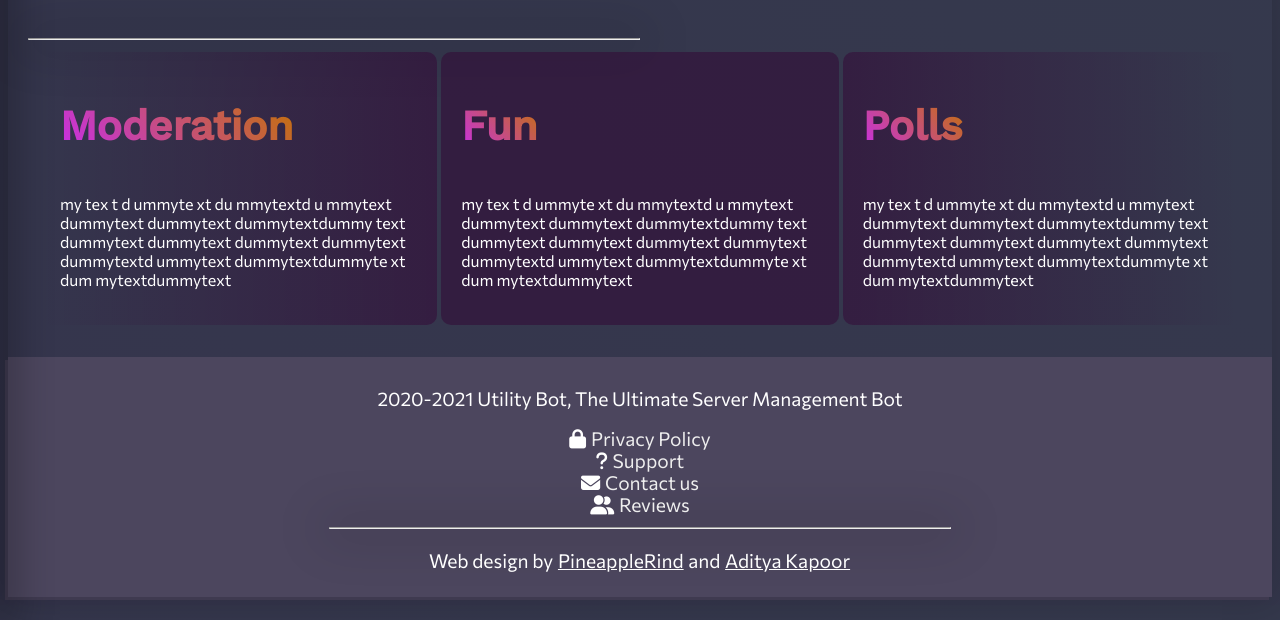
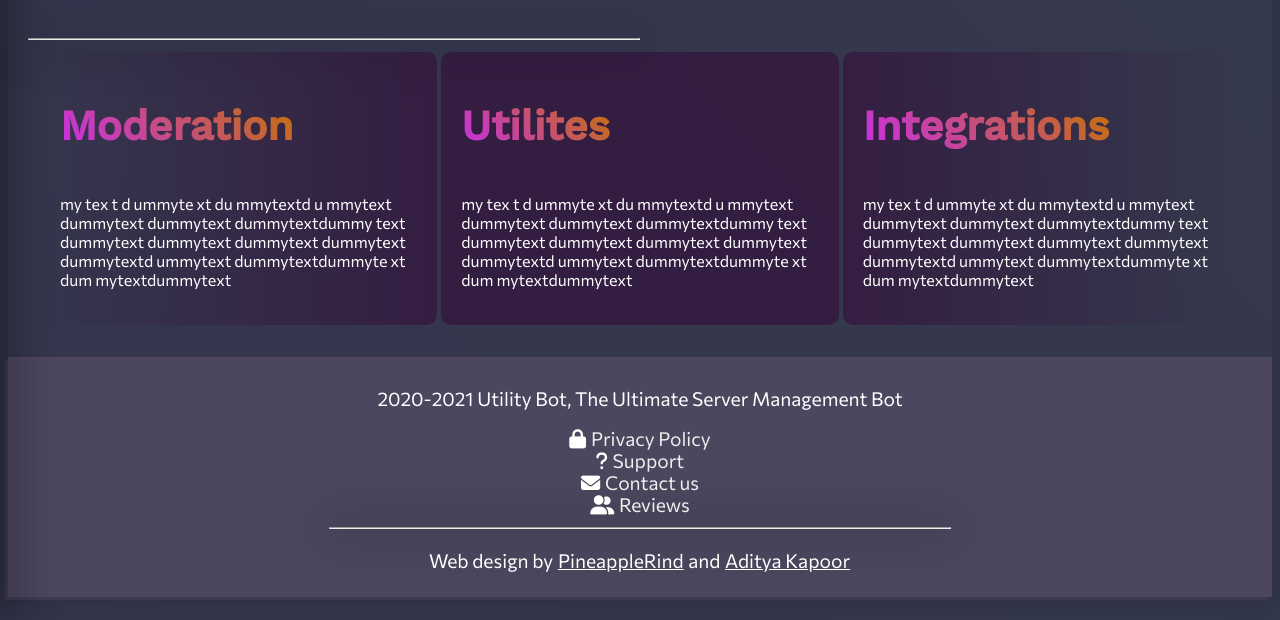
Before and after one commit to discordutilitybot/utilitybot, a plain HTML site: page website/src/frontend/templates/home.html in a window 1280 px wide. Shown: the part 180-800 px from the top of the page. Drawn offline with nearby package versions, Linux system fonts and the light colour scheme.

Commit message:
update info-container titles

```diff
--- a/website/src/frontend/templates/home.html
+++ b/website/src/frontend/templates/home.html
@@ -43,14 +43,14 @@
                         </p>
                     </div>
                     <div class="info-container">
-                        <h1>Fun</h1>
+                        <h1>Utilites</h1>
                         <p>my tex t d ummyte xt du mmytextd u mmytext dummytext dummytext
                             dummytextdummy text dummytext dummytext dummytext dummytext
                             dummytextd ummytext dummytextdummyte xt dum mytextdummytext
                         </p>
                     </div>
                     <div class="info-container">
-                        <h1>Polls</h1>
+                        <h1>Integrations</h1>
                         <p>my tex t d ummyte xt du mmytextd u mmytext dummytext dummytext
                             dummytextdummy text dummytext dummytext dummytext dummytext
                             dummytextd ummytext dummytextdummyte xt dum mytextdummytext </p>
```
